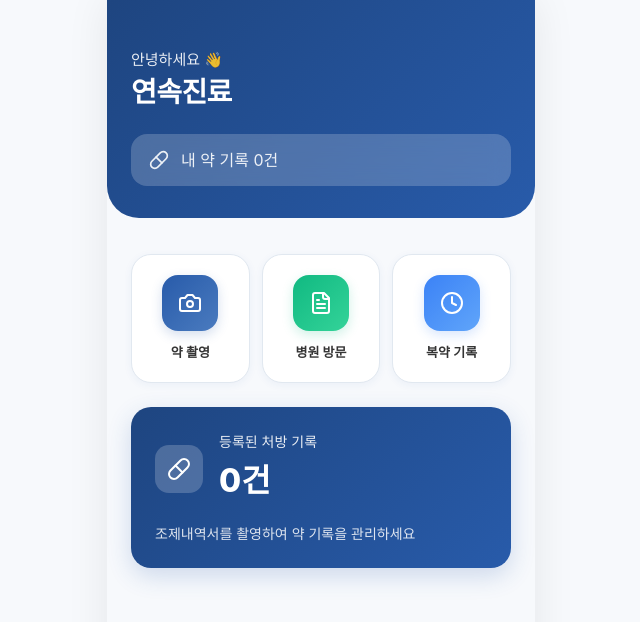
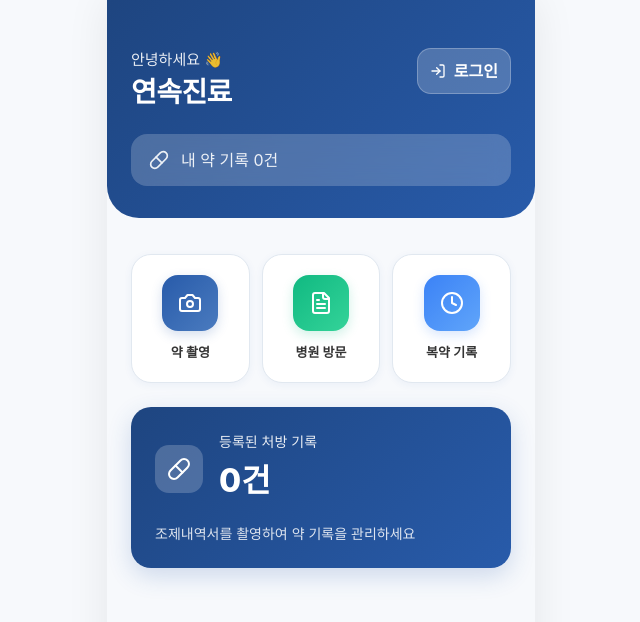
Before and after one commit to chb6734/medilink, a React (Vite) app in the folder MedBridge/apps/web/src/: page / in a window 1280 px wide. Shown: the top 622 px of the page, without its empty margins (319-959 px from the left). Built offline with nearby package versions, Linux system fonts and the light colour scheme; no server answers.

Commit message:
feat(web): add login entry + resume share after login

```diff
--- a/MedBridge/apps/web/src/components/Home.tsx
+++ b/MedBridge/apps/web/src/components/Home.tsx
@@ -1,4 +1,4 @@
-import { Camera, FileText, Clock, Pill, User } from 'lucide-react';
+import { Camera, FileText, Clock, Pill, User, LogIn } from 'lucide-react';
 import { ViewType } from '../App';
 
 interface HomeProps {
@@ -17,12 +17,34 @@ export function Home({ onNavigate, recordCount }: HomeProps) {
         borderBottomRightRadius: '32px',
         color: 'white'
       }}>
+        <div style={{ display: 'flex', justifyContent: 'space-between', alignItems: 'flex-start' }}>
+          <div>
         <p style={{ fontSize: '0.9375rem', opacity: 0.9, marginBottom: '4px' }}>
           안녕하세요 👋
         </p>
         <h1 style={{ color: 'white', marginBottom: '24px' }}>
           연속진료
         </h1>
+          </div>
+          <button
+            onClick={() => { window.location.hash = '#/login'; }}
+            style={{
+              background: 'rgba(255,255,255,0.2)',
+              border: '1px solid rgba(255,255,255,0.25)',
+              color: 'white',
+              padding: '10px 12px',
+              borderRadius: '14px',
+              cursor: 'pointer',
+              display: 'flex',
+              alignItems: 'center',
+              gap: '8px',
+              fontWeight: 700,
+            }}
+          >
+            <LogIn className="w-4 h-4" />
+            로그인
+          </button>
+        </div>
 
         {/* Search/Status Bar */}
         <div style={{
--- a/MedBridge/apps/web/src/components/Questionnaire.tsx
+++ b/MedBridge/apps/web/src/components/Questionnaire.tsx
@@ -115,9 +115,7 @@ export function Questionnaire({ onBack, onComplete }: QuestionnaireProps) {
     }
     if (current.kind === "symptom") {
       const chief = formData.chiefComplaint;
-      return (
-        !!chief && chief.trim().length > 0
-      );
+      return !!chief && chief.trim().length > 0;
     }
     const value = formData[current.id as keyof QuestionnaireData];
     if (current.required) return !!value && value.trim().length > 0;
@@ -577,8 +575,16 @@ export function Questionnaire({ onBack, onComplete }: QuestionnaireProps) {
                     (e.currentTarget.style.borderColor = "#D1D5DB")
                   }
                 />
-                <div style={{ display: "flex", gap: 8, flexWrap: "wrap", marginTop: 10 }}>
-                  {["오늘", "1-2일 전", "3-7일 전", "1-2주 전", "2주 이상"].map((t) => {
+                <div
+                  style={{
+                    display: "flex",
+                    gap: 8,
+                    flexWrap: "wrap",
+                    marginTop: 10,
+                  }}
+                >
+                  {["오늘", "1-2일 전", "3-7일 전", "1-2주 전", "2주 이상"].map(
+                    (t) => {
                       const selected = (formData.symptomStart ?? "") === t;
                       return (
                         <button
@@ -588,8 +594,12 @@ export function Questionnaire({ onBack, onComplete }: QuestionnaireProps) {
                           style={{
                             padding: "10px 12px",
                             borderRadius: 999,
-                          border: selected ? "2px solid var(--color-accent)" : "1px solid #E5E7EB",
-                          background: selected ? "var(--color-accent-light)" : "white",
+                            border: selected
+                              ? "2px solid var(--color-accent)"
+                              : "1px solid #E5E7EB",
+                            background: selected
+                              ? "var(--color-accent-light)"
+                              : "white",
                             fontWeight: 800,
                             fontSize: "0.95rem",
                             cursor: "pointer",
@@ -598,7 +608,8 @@ export function Questionnaire({ onBack, onComplete }: QuestionnaireProps) {
                           {t}
                         </button>
                       );
-                  })}
+                    }
+                  )}
                 </div>
               </div>
             </>
--- a/MedBridge/apps/web/src/components/QuickRecord.tsx
+++ b/MedBridge/apps/web/src/components/QuickRecord.tsx
@@ -1,4 +1,4 @@
-import { useState } from 'react';
+import React, { useState } from 'react';
 import { ArrowLeft, Camera, AlertCircle, CheckCircle } from 'lucide-react';
 import { PrescriptionRecord, Medication } from '../App';
 import { previewOcr, createRecord } from '../lib/api';
@@ -106,7 +106,8 @@ export function QuickRecord({ onBack, onRecordSaved }: QuickRecordProps) {
           noteDoctorSaid: undefined,
         });
       } catch {
-        // ignore; UI still proceeds
+        // if auth required, redirect to login but still allow local UI flow
+        window.location.hash = "#/login";
       }
     }
 
```
Also changed, not shown: MedBridge/apps/web/src/App.tsx (+83 -39 lines), MedBridge/apps/web/src/lib/api.ts (+29 -11 lines). Lines whose indentation alone changed are shown as unchanged.
